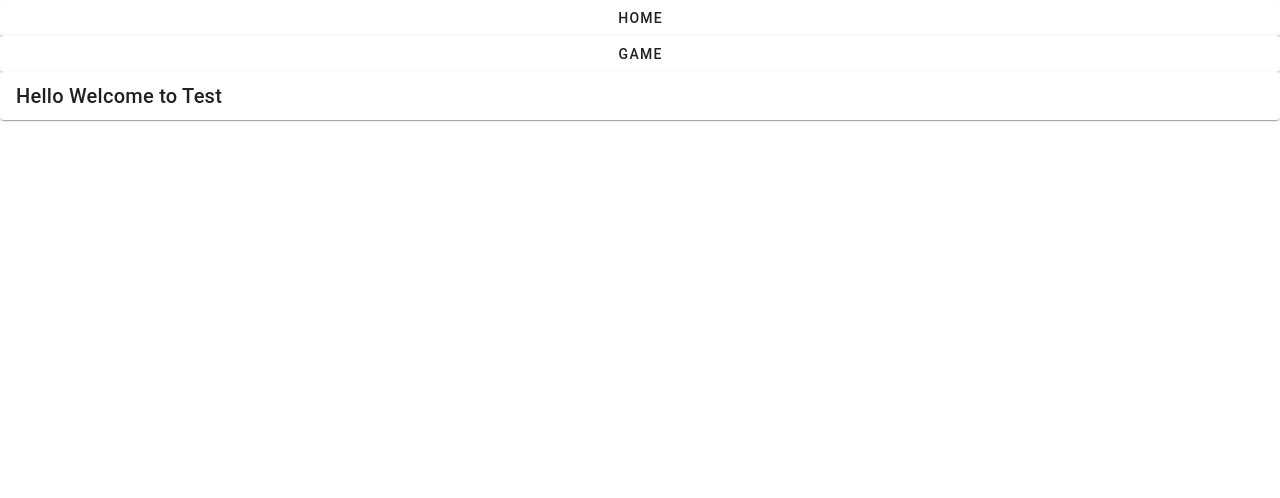
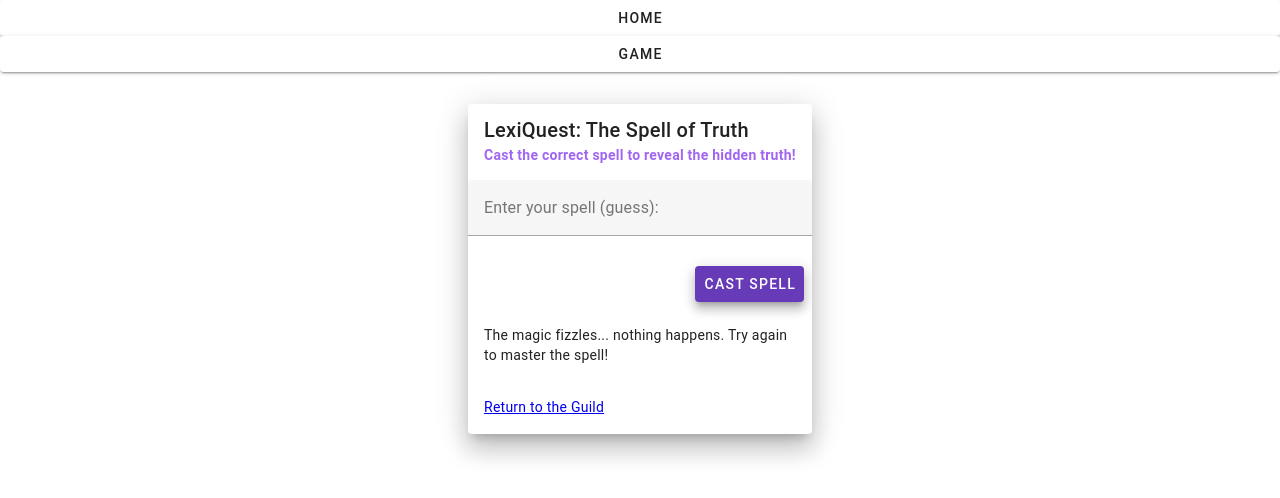
Before and after one commit to IntelliTect-Samples/EWU-CSCD379-2024-Spring, a Nuxt app in the folder wordle-web/: page /game in a window 1280 px wide. Shown: the top 498 px of the page. Built offline with nearby package versions, Linux system fonts and the light colour scheme.

Commit message:
Update game.vue
Created a new word game

```diff
--- a/wordle-web/pages/game.vue
+++ b/wordle-web/pages/game.vue
@@ -1,5 +1,57 @@
 <template>
-    <v-card>
-        <v-card-title>Hello Welcome to Test</v-card-title>
-    </v-card>
+  <v-card class="mx-auto my-8" elevation="16" max-width="344">
+    <v-card-item>
+      <v-card-title>LexiQuest: The Spell of Truth</v-card-title>
+      <v-card-subtitle>
+        <strong class="text-deep-purple-accent-4">Cast the correct spell to reveal the hidden truth!</strong>
+      </v-card-subtitle>
+    </v-card-item>
+
+    <v-text-field
+      v-model="guess"
+      label="Enter your spell (guess):"
+      outlined
+      clearable />
+    <v-card-actions>
+      <v-spacer />
+      <v-btn
+        color="deep-purple accent-4"
+        variant="elevated"
+        elevation="8"
+        @click="castSpell()">
+        Cast Spell
+      </v-btn>
+    </v-card-actions>
+    <v-card-text v-if="isCorrect">
+      <p>{{ feedback }}</p>
+      <p>You see the creature wince as your spell hits its mark! Onward to the next challenge!</p>
+    </v-card-text>
+    <v-card-text v-else>
+      <p>{{ feedback }}</p>
+      <p>The magic fizzles... nothing happens. Try again to master the spell!</p>
+    </v-card-text>
+    <v-card-text>
+      <NuxtLink to="/"> Return to the Guild </NuxtLink>
+    </v-card-text>
+  </v-card>
 </template>
+
+<script setup lang="ts">
+import { ref } from 'vue';
+
+const correctWord = 'quest';
+const guess = ref('');
+const feedback = ref('');
+const isCorrect = ref(false);
+
+function castSpell() {
+  if (guess.value.toLowerCase() === correctWord) {
+    feedback.value = 'Perfect!';
+    isCorrect.value = true;
+  } else {
+    feedback.value = 'Incorrect spell!';
+    isCorrect.value = false;
+  }
+  guess.value = ''; // Clear input after casting
+}
+</script>
```
